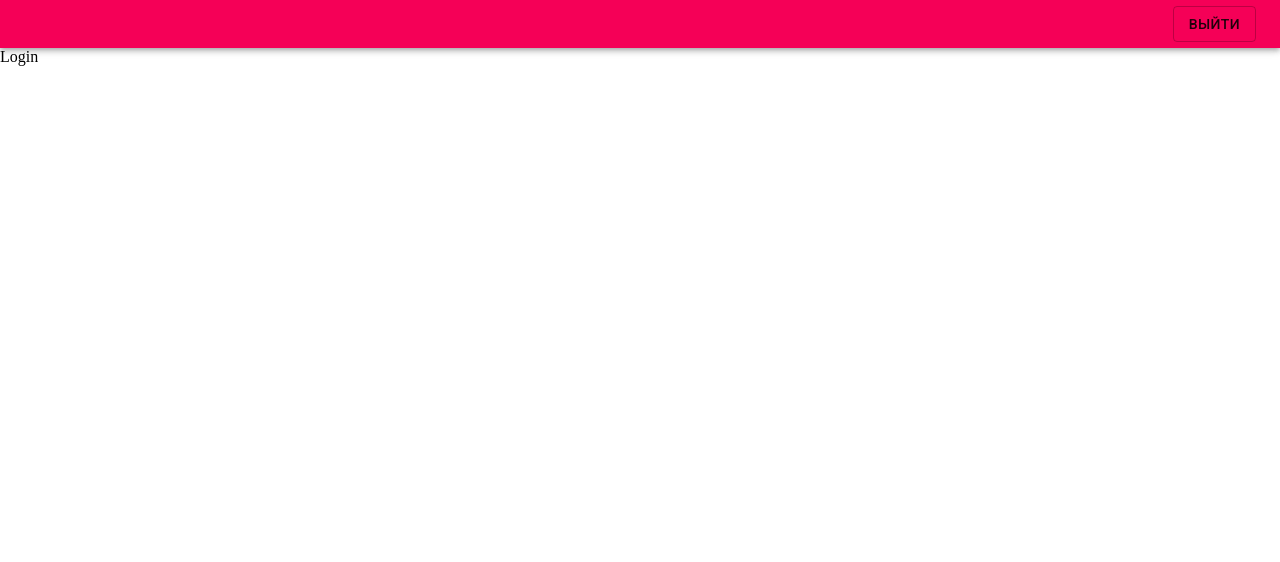
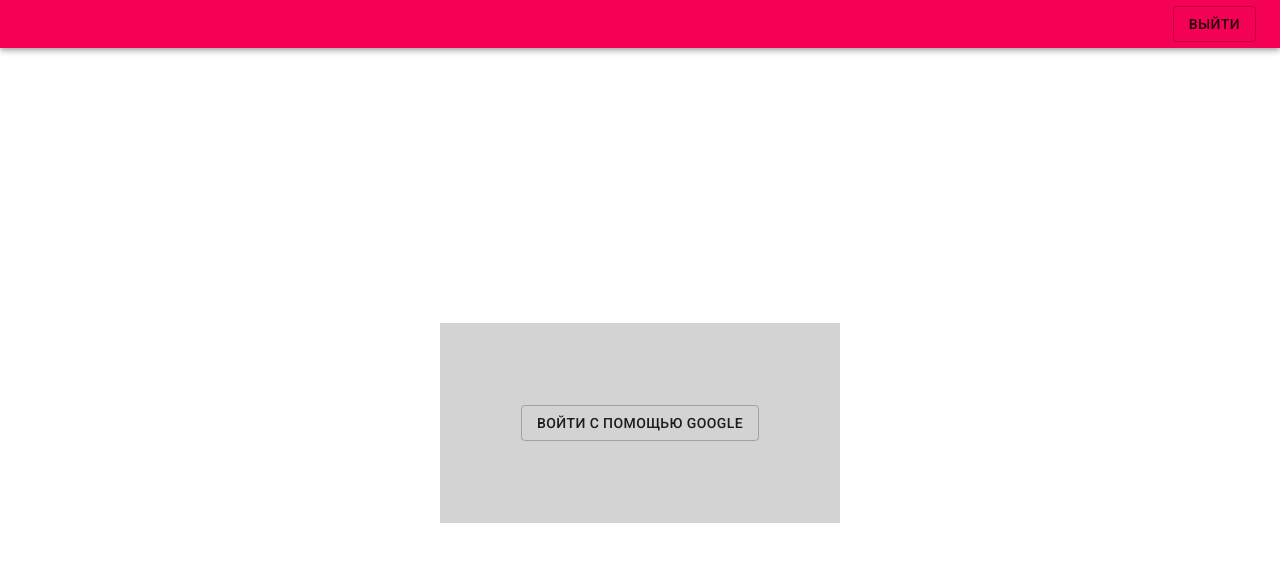
Before and after one commit to djonnybravo/real-time-chat, a React (Create React App) app: page /login in a window 1280 px wide. Shown: the top 562 px of the page. Built offline with nearby package versions, Linux system fonts and the light colour scheme.

Commit message:
feat: crete login page

```diff
--- a/src/components/Login.js
+++ b/src/components/Login.js
@@ -1,10 +1,17 @@
 import React from 'react';
+import {Box, Button, Container, Grid} from "@material-ui/core";
 
 const Login = () => {
     return (
-        <div>
-            Login
-        </div>
+        <Container>
+            <Grid style={{height: window.innerHeight - 50}} container justifyContent={"center"} alignItems={"center"}>
+                <Grid style={{width: 400, height: 200, background:"lightgray" }}  container direction={"column"} alignItems={"center"} justifyContent={"center"}>
+                    <Box p={5}>
+                        <Button variant={"outlined"}>Войти с помощью GOOGLE</Button>
+                    </Box>
+                </Grid>
+            </Grid>
+        </Container>
     );
 };
 
```
